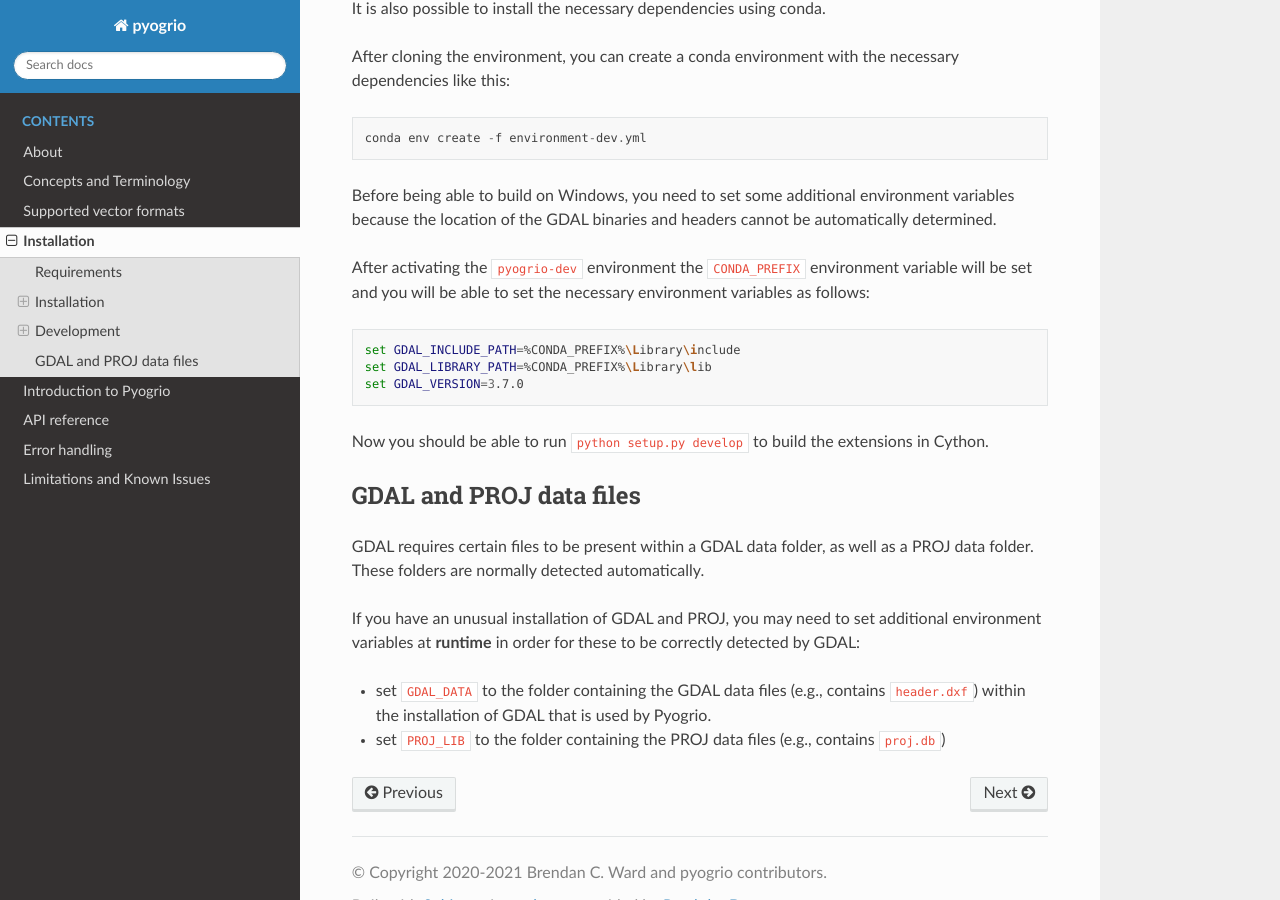
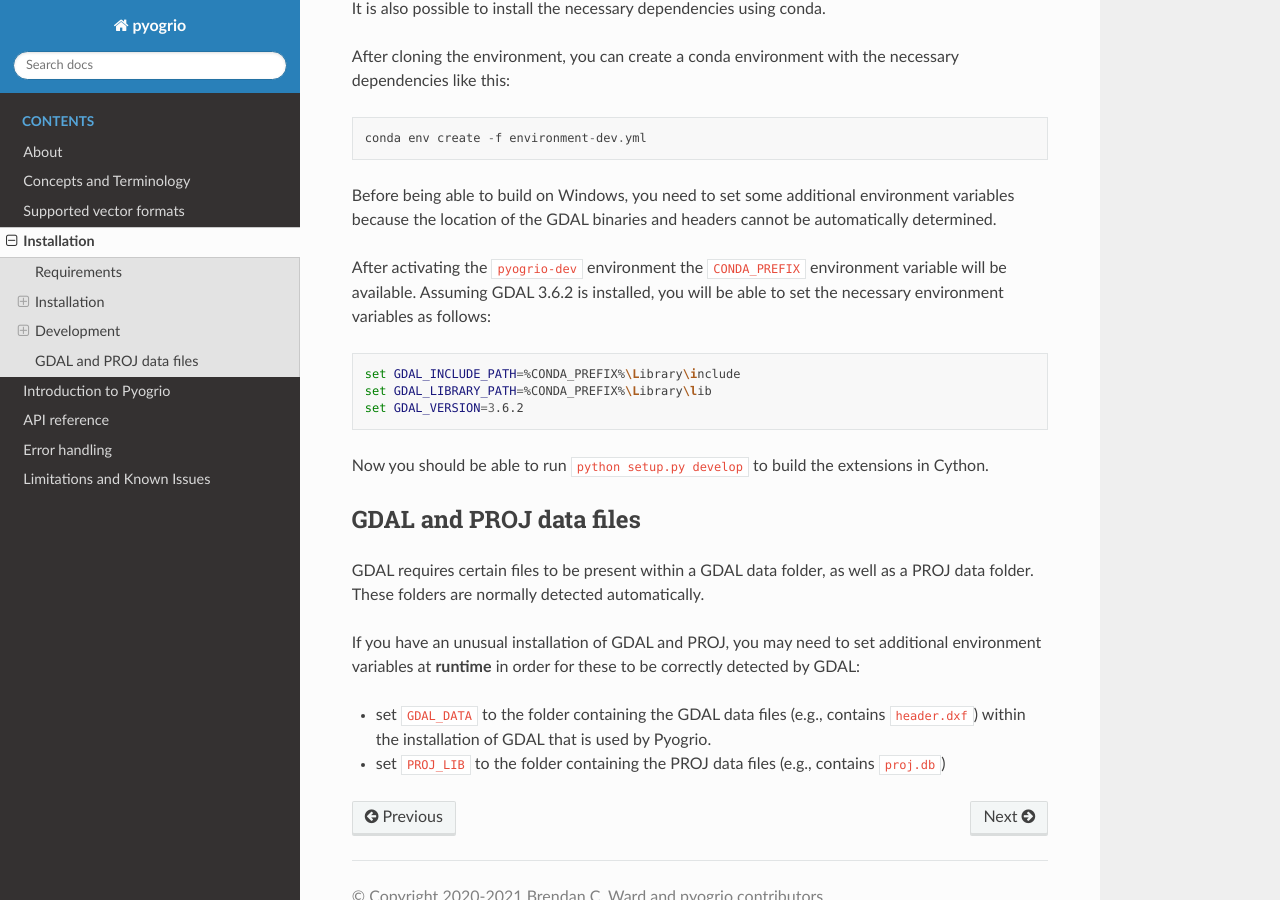
Before and after one commit to geopandas/pyogrio, a Sphinx documentation site: the page built from docs/source/install.md, in a window 1280 px wide and 900 px high, scrolled down 3314 px. Built offline with Sphinx 7.4.7 and the Read the Docs theme 2.0.0, drawn with Linux system fonts in a browser that asks for light colours.

Commit message:
gdal version to 3.6.2

````diff
--- a/docs/source/install.md
+++ b/docs/source/install.md
@@ -157,13 +157,14 @@ Before being able to build on Windows, you need to set some additional environme
 variables because the location of the GDAL binaries and headers cannot be
 automatically determined.
 
-After activating the `pyogrio-dev` environment the `CONDA_PREFIX` environment variable will
-be set and you will be able to set the necessary environment variables as follows:
+After activating the `pyogrio-dev` environment the `CONDA_PREFIX` environment variable
+will be available. Assuming GDAL 3.6.2 is installed, you will be able to set the
+necessary environment variables as follows:
 
 ```bash
 set GDAL_INCLUDE_PATH=%CONDA_PREFIX%\Library\include
 set GDAL_LIBRARY_PATH=%CONDA_PREFIX%\Library\lib
-set GDAL_VERSION=3.7.0
+set GDAL_VERSION=3.6.2
 ```
 
 Now you should be able to run `python setup.py develop` to build the extensions in
````
